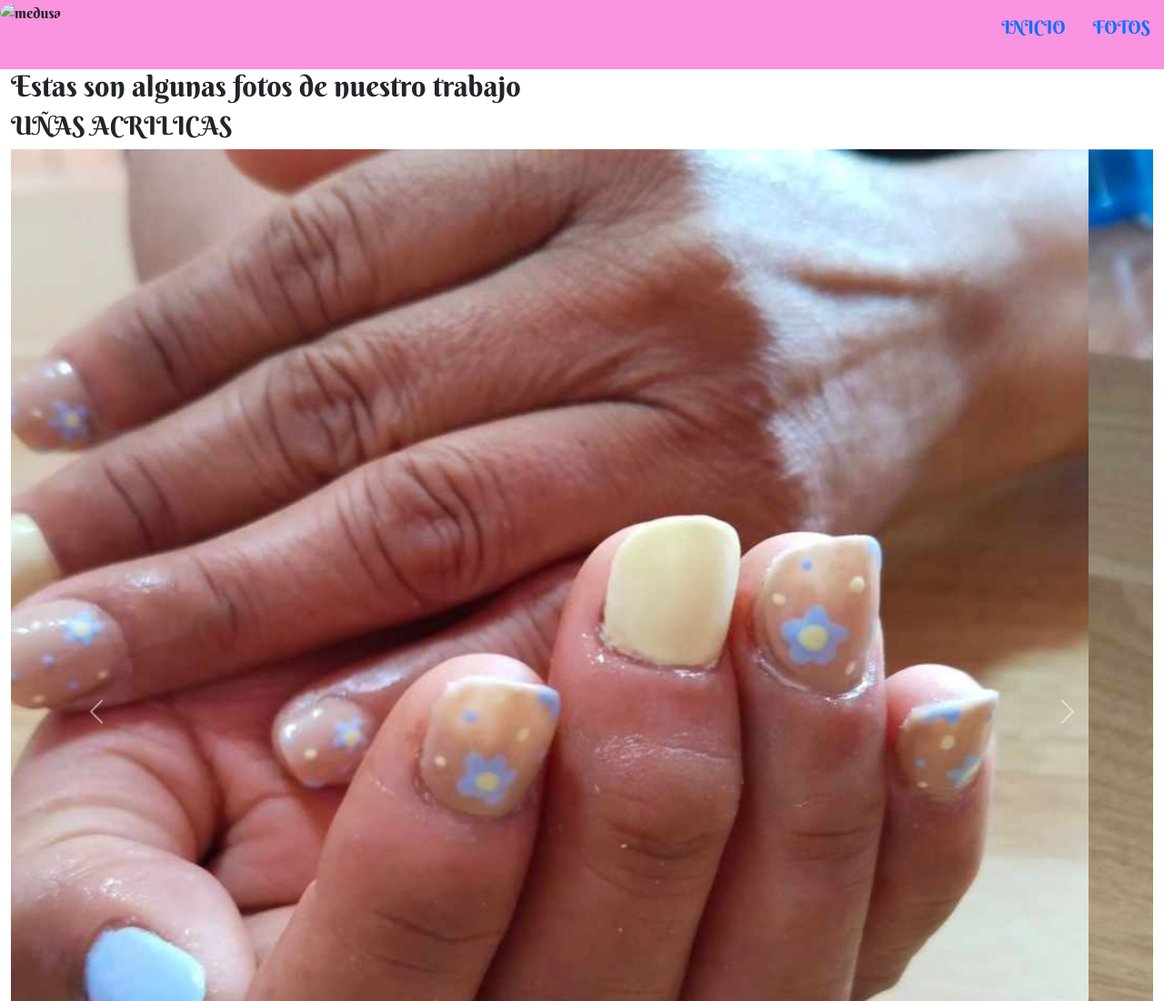
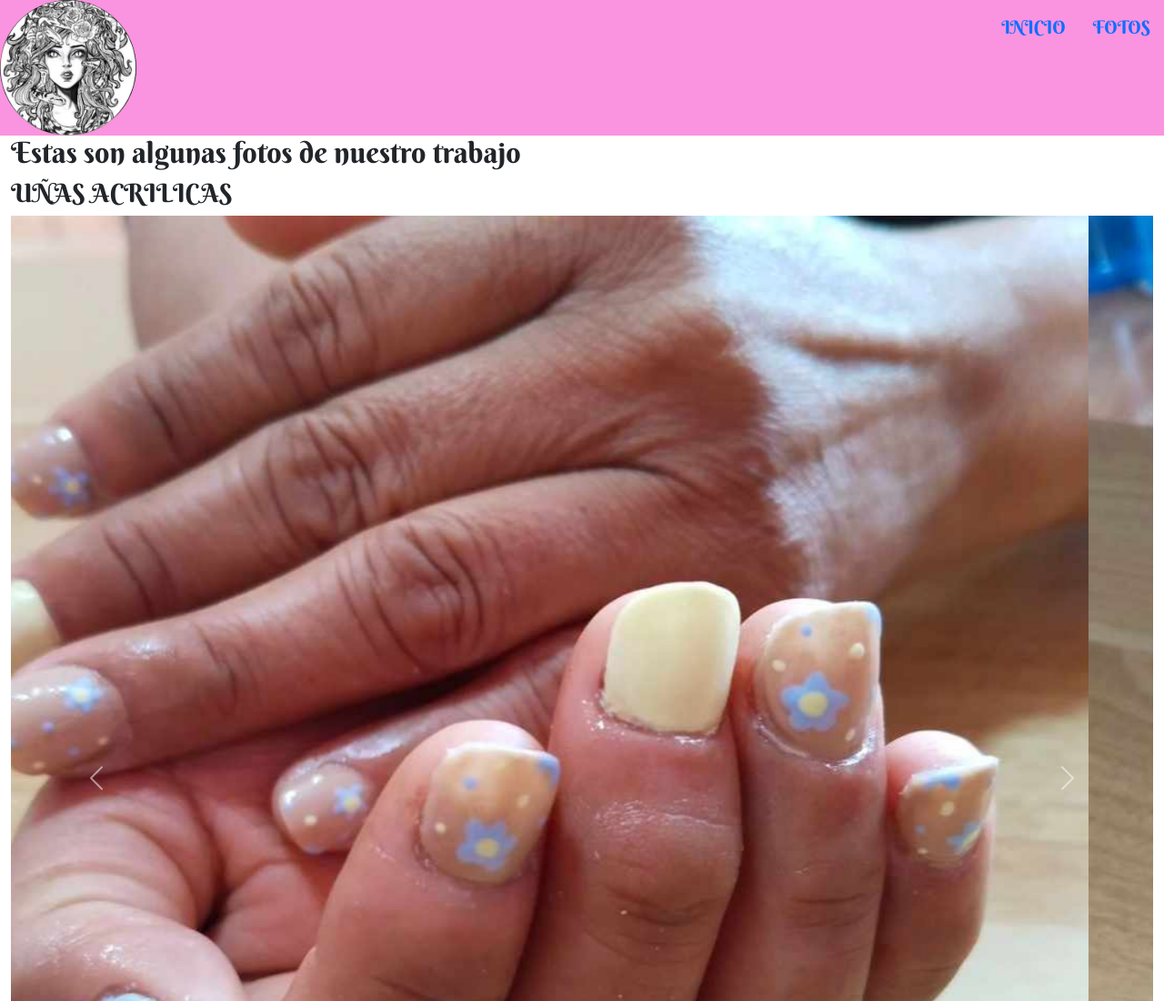
Before and after one commit to kimchavezc/kimchavezc.github.io, a plain HTML site: page fotos.html in a window 1280 px wide. Shown: the top 1100 px of the page at 91% size. Drawn offline with nearby package versions, Linux system fonts and the light colour scheme; files whose address does not match are found by name.

Commit message:
Update fotos.html

```diff
--- a/fotos.html
+++ b/fotos.html
@@ -15,7 +15,7 @@
   <body>
     <header class="home">
       <div>
-        <img src="./imagenes/medusa/medusa.jpg" alt="medusa" />
+        <img src="./medusa/medusa.jpg" alt="medusa" />
       </div>
       <nav>
         <ul>
```
